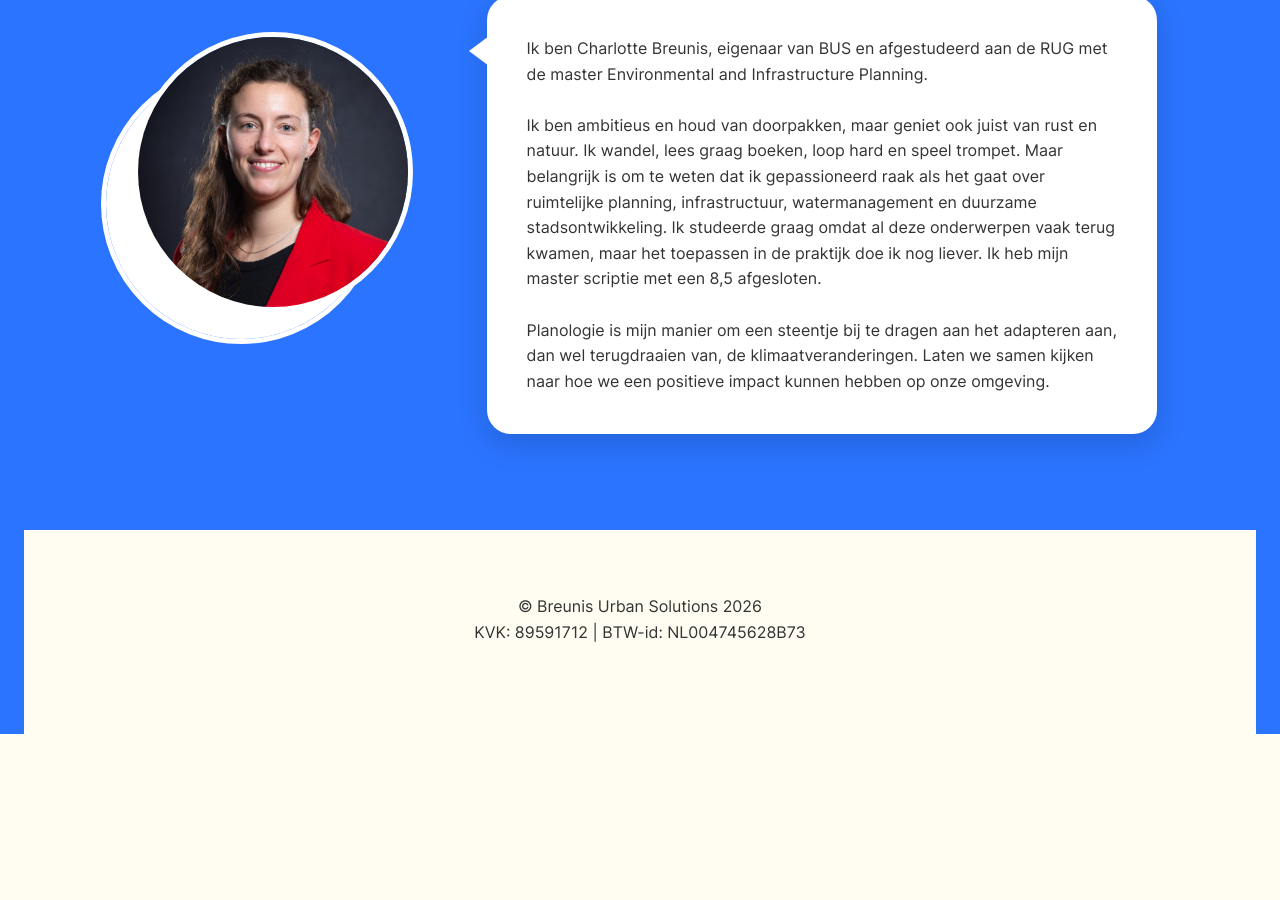
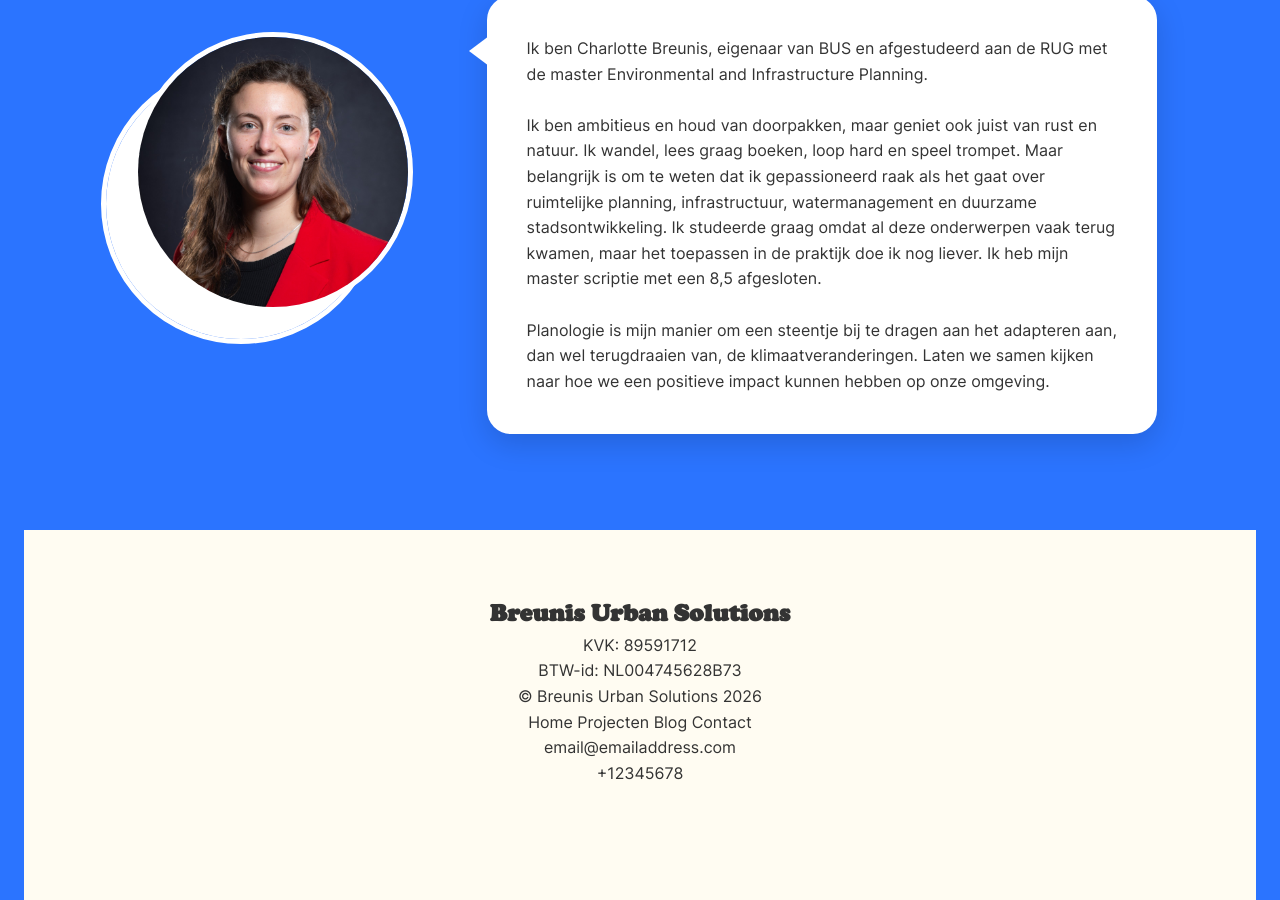
Before and after one commit to TheRealEdd/BreunisUrbanSolutions, a Jekyll site: the page built from index.html, in a window 1280 px wide and 900 px high, scrolled down 2641 px. Built offline with Jekyll 4.4.1, drawn with Linux system fonts in a browser that asks for light colours; before the commit the page ends 3375 px from its top, so only the background shows below that; some of the changed text lies outside the part shown.

Commit message:
Updates met Nigie

```diff
--- a/_layouts/default.html
+++ b/_layouts/default.html
@@ -27,10 +27,49 @@
         {{ content }}
     </main>
 
-    <footer>
+    <footer class="site-footer">
+  <div class="footer-header">
+    <h2>Breunis Urban Solutions</h2>
+  </div>
+
+  <div class="footer-grid">
+
+    <div class="footer-col col-left">
+      <div class="col-content">
+        <p>KVK: 89591712</p>
+        <p>BTW-id: NL004745628B73</p>
+      </div>
+      <div class="col-bottom">
         <p>© {{ site.name }} 2026</p>
-        <p>KVK: 89591712 | BTW-id: NL004745628B73</p>
-    </footer>
+      </div>
+    </div>
+
+    <div class="footer-col col-center">
+      <nav class="footer-nav">
+        <a href="#home">Home</a>
+        <a href="#projecten">Projecten</a>
+        <a href="#blog">Blog</a>
+        <a href="#contact">Contact</a>
+      </nav>
+    </div>
+
+    <div class="footer-col col-right">
+      <div class="col-content text-right">
+        <p><a href="mailto:email@emailaddress.com">email@emailaddress.com</a></p>
+        <p><a href="tel:+12345678">+12345678</a></p>
+      </div>
+      <div class="col-bottom align-right">
+        <a href="https://linkedin.com" target="_blank" rel="noopener noreferrer" class="linkedin-link" aria-label="LinkedIn">
+          <svg viewBox="0 0 448 512" class="linkedin-icon">
+            <path d="M100.3 480H7.4V180.9h92.9V480zM53.8 140.1C24.1 140.1 0 115.5 0 85.8 0 56.1 24.1 32 53.8 32c29.7 0 53.8 24.1 53.8 53.8 0 29.7-24.1 54.3-53.8 54.3zM448 480h-92.7V334.4c0-34.7-.7-79.2-48.3-79.2-48.3 0-55.7 37.7-55.7 76.7V480h-92.8V180.9h89.1v40.8h1.3c12.4-23.5 42.7-48.3 87.9-48.3 94 0 111.3 61.9 111.3 142.3V480z" />
+          </svg>
+        </a>
+      </div>
+    </div>
+
+  </div>
+</footer>
+
 
 </body>
 </html>
--- a/contact.html
+++ b/contact.html
@@ -108,9 +108,9 @@ title: BUS | Contact
             <div class="contact-option">
                 <h2 class="contact-option-heading">LinkedIn</h2>
                 <h3 class="contact-option-content">
-                    <a href="https://www.linkedin.com/in/charlotte-breunis-a12582151/" class="linkedin-link">
+                    <a href="https://www.linkedin.com/in/charlotte-breunis-a12582151/" class="linkedin-link" target="_blank">
                         <svg class="contact-svg" xmlns="http://www.w3.org/2000/svg" viewBox="0 0 448 512"
-                            aria-hidden="true">
+                            aria-hidden="true" >
 
                             <path
                                 d="M100.3 480H7.4V180.9h92.9V480zM53.8 140.1C24.1 140.1 0 115.5 0 85.8 0 56.1 24.1 32 53.8 32c29.7 0 53.8 24.1 53.8 53.8 0 29.7-24.1 54.3-53.8 54.3zM448 480h-92.7V334.4c0-34.7-.7-79.2-48.3-79.2-48.3 0-55.7 37.7-55.7 76.7V480h-92.8V180.9h89.1v40.8h1.3c12.4-23.5 42.7-48.3 87.9-48.3 94 0 111.3 61.9 111.3 142.3V480z" />
--- a/index.html
+++ b/index.html
@@ -85,7 +85,7 @@ title: BUS | Home
                     De inrichting van onze openbare ruimte is onderhevig aan compromissen, een integrale benadering is daarom belangrijk.
                     <br><br>
                     Ik ga voor duurzame keuzes bij onderwerpen als hittestress, groengebruik, menselijke ontmoeting en inrichting.</p>
-                <div class="page-button"><a href="google.com">Stap hier uit! <img src="media/SVG/top-right-arrow.svg" alt="" class="text-icon"></a></div>
+                <div class="page-button"><a href="google.com">Dit is mijn halte! <img src="media/SVG/top-right-arrow.svg" alt="" class="text-icon"></a></div>
             </div>
             <div id="line-image-1" class="project-image-container">
                 <img src="media/SVG/icon-leaf.svg" class="project-image-icon">
```
